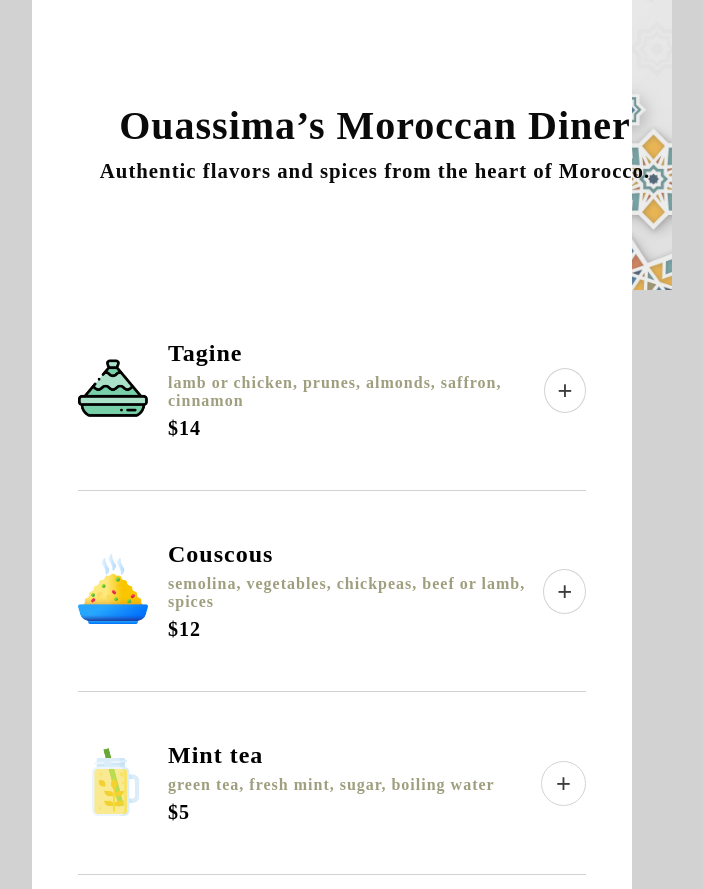
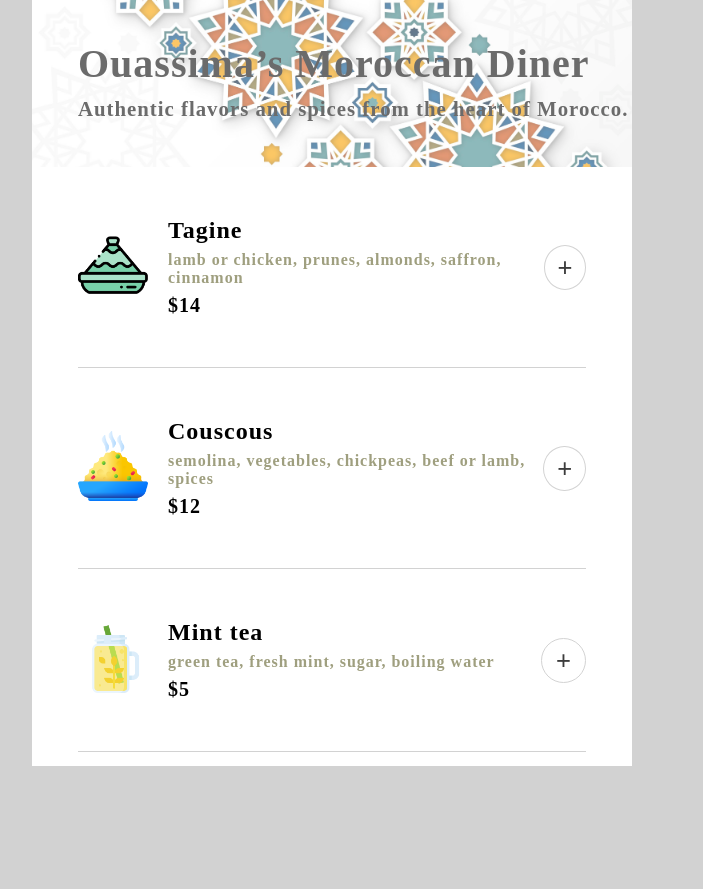
Before and after one commit to ouassimaelyakoubi/restaurant-ordering-app, a website built with Vite: page index.html in a window 1280 px wide. Shown: the whole page, without its empty margins (308-1011 px from the left). After the commit the page ends 800 px from the top, so only its background shows below. Built offline with nearby package versions, Linux system fonts and the light colour scheme; a web font is replaced by a local one.

Commit message:
add background image opacity

```diff
--- a/index.css
+++ b/index.css
@@ -13,33 +13,13 @@ body {
 
 
 header {
-    position: relative;
-    width: 100%;
-    min-height: 250px; /* Adjust as needed */
+    background-image: url('/images/bg_image.jpg');
+    background-size:cover;
     display: flex;
-    align-items: center;
-    justify-content: center;
-    text-align: center;
-    padding: 20px;
-    overflow: hidden;
-}
-
-header::before {
-    content: "";
-    position: absolute;
-    top: 0;
-    left: 0;
-    width: 100%;
-    height: 100%;
-    background: url('/images/bg_image.jpg') no-repeat center center;
-    background-size: cover;
-    opacity: 0.6; /* Apply opacity only to the background */
-    z-index: -1;
+    opacity: 0.6;
 }
 .container {
     display: block;
-    position: relative; /* Ensures text stays above background */
-    z-index: 1;
  }
 h1 {
     color: #0A0A0A;
@@ -47,6 +27,7 @@ h1 {
     margin: 40px 0 10px 46px;
     font-weight: bold;
     letter-spacing: 1px;
+    opacity: 1;
 
 }
 p {
@@ -55,7 +36,7 @@ p {
     margin: 0 0 46px 46px;
     letter-spacing: 1px;
     font-weight: bold;
-
+    opacity: 1;
 
 }
 
```
